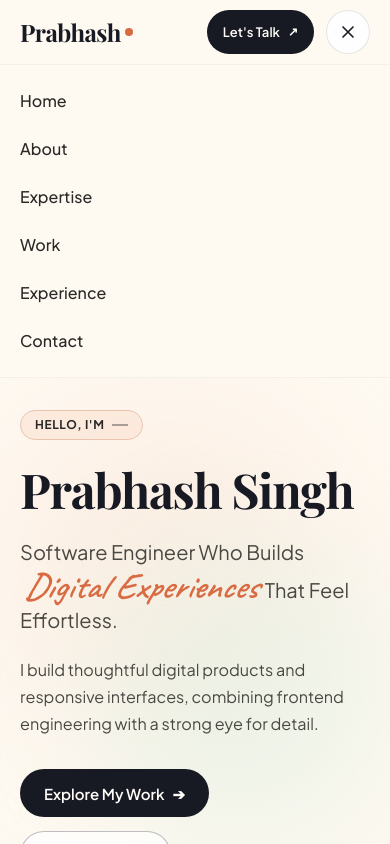
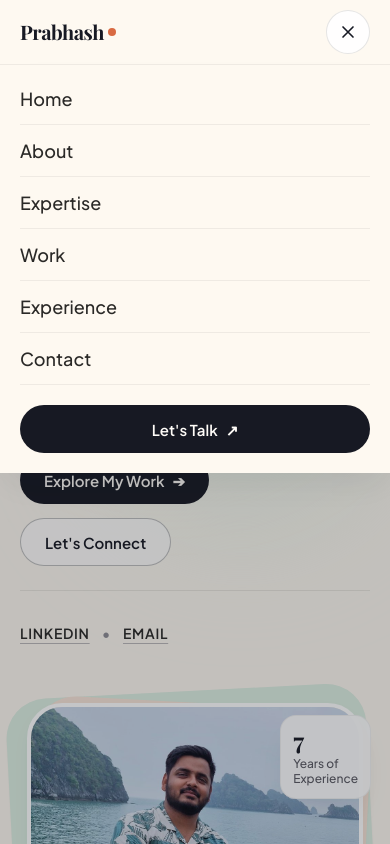
Before and after one commit to singhprabhash/portfolio, a Next.js app: page / in a window 390 px wide. Both pictures are taken after a click on the button "Open menu". Shown: the top 844 px of the page. Built offline with nearby package versions, Linux system fonts and the light colour scheme.

Commit message:
fix navigation icon responsiveness

```diff
--- a/src/components/Navbar.tsx
+++ b/src/components/Navbar.tsx
@@ -21,13 +21,23 @@ export default function Navbar() {
     return () => document.removeEventListener("keydown", onKey);
   }, [open]);
 
+  // Close the mobile menu if the viewport grows to the desktop layout.
+  useEffect(() => {
+    const mq = window.matchMedia("(min-width: 768px)");
+    const onChange = (e: MediaQueryListEvent) => {
+      if (e.matches) setOpen(false);
+    };
+    mq.addEventListener("change", onChange);
+    return () => mq.removeEventListener("change", onChange);
+  }, []);
+
   return (
     <header className="sticky top-0 z-50 bg-[#FEF9F1]/90 backdrop-blur-md transition-all duration-300 border-b border-black/[0.04]">
       <div className="max-w-7xl mx-auto px-5 sm:px-8 h-16 sm:h-20 flex items-center justify-between">
         {/* Brand Wordmark */}
         <Link
           href="#hero"
-          className="group text-2xl font-bold tracking-tight text-ink-900 font-serif flex items-center gap-1 touch-target py-2"
+          className="group text-xl sm:text-2xl font-bold tracking-tight text-ink-900 font-serif flex items-center gap-1 touch-target py-2"
         >
           <span>Prabhash</span>
           <span
@@ -52,10 +62,10 @@ export default function Navbar() {
           ))}
         </nav>
 
-        <div className="flex items-center gap-3">
+        <div className="flex shrink-0 items-center gap-3">
           <Link
             href="#contact"
-            className="btn-primary whitespace-nowrap min-h-[44px]! px-4! sm:px-5! text-[13px]!"
+            className="btn-primary hidden whitespace-nowrap min-h-[44px]! px-4! text-[13px]! sm:inline-flex sm:px-5!"
           >
             <span>Let&apos;s Talk</span>
             <span aria-hidden="true" className="text-xs">
@@ -71,7 +81,7 @@ export default function Navbar() {
             aria-controls="mobile-menu"
             aria-label={open ? "Close menu" : "Open menu"}
             onClick={() => setOpen((v) => !v)}
-            className="md:hidden touch-target inline-flex items-center justify-center rounded-full border border-black/10 bg-white/90 text-ink-900"
+            className="md:hidden inline-flex h-11 w-11 shrink-0 items-center justify-center rounded-full border border-black/10 bg-white/90 text-ink-900"
           >
             <svg
               className="w-5 h-5"
@@ -92,26 +102,43 @@ export default function Navbar() {
         </div>
       </div>
 
-      {/* Mobile menu panel */}
+      {/* Mobile menu: overlay panel + tap-outside backdrop */}
+      {open && (
+        <div
+          aria-hidden="true"
+          onClick={() => setOpen(false)}
+          className="absolute inset-x-0 top-full h-[100dvh] bg-ink-900/25 md:hidden"
+        />
+      )}
       <nav
         id="mobile-menu"
         aria-label="Mobile Navigation"
         hidden={!open}
-        className="md:hidden border-t border-black/[0.04] bg-[#FEF9F1]"
+        className="absolute inset-x-0 top-full max-h-[calc(100dvh-4rem)] overflow-y-auto border-t border-black/[0.06] bg-[#FEF9F1] shadow-float md:hidden"
       >
-        <ul className="max-w-7xl mx-auto px-5 sm:px-8 py-3">
+        <ul className="mx-auto max-w-7xl px-5 py-2 sm:px-8">
           {navLinks.map((link) => (
             <li key={link.name}>
               <Link
                 href={link.href}
                 onClick={() => setOpen(false)}
-                className="flex items-center min-h-[48px] text-base font-medium text-ink-800 border-b border-black/[0.05] last:border-b-0"
+                className="flex min-h-[52px] items-center border-b border-black/[0.06] text-lg font-medium text-ink-800"
               >
                 {link.name}
               </Link>
             </li>
           ))}
         </ul>
+        <div className="mx-auto max-w-7xl px-5 pb-5 pt-3 sm:px-8">
+          <Link
+            href="#contact"
+            onClick={() => setOpen(false)}
+            className="btn-primary w-full"
+          >
+            <span>Let&apos;s Talk</span>
+            <span aria-hidden="true">↗</span>
+          </Link>
+        </div>
       </nav>
     </header>
   );
```
